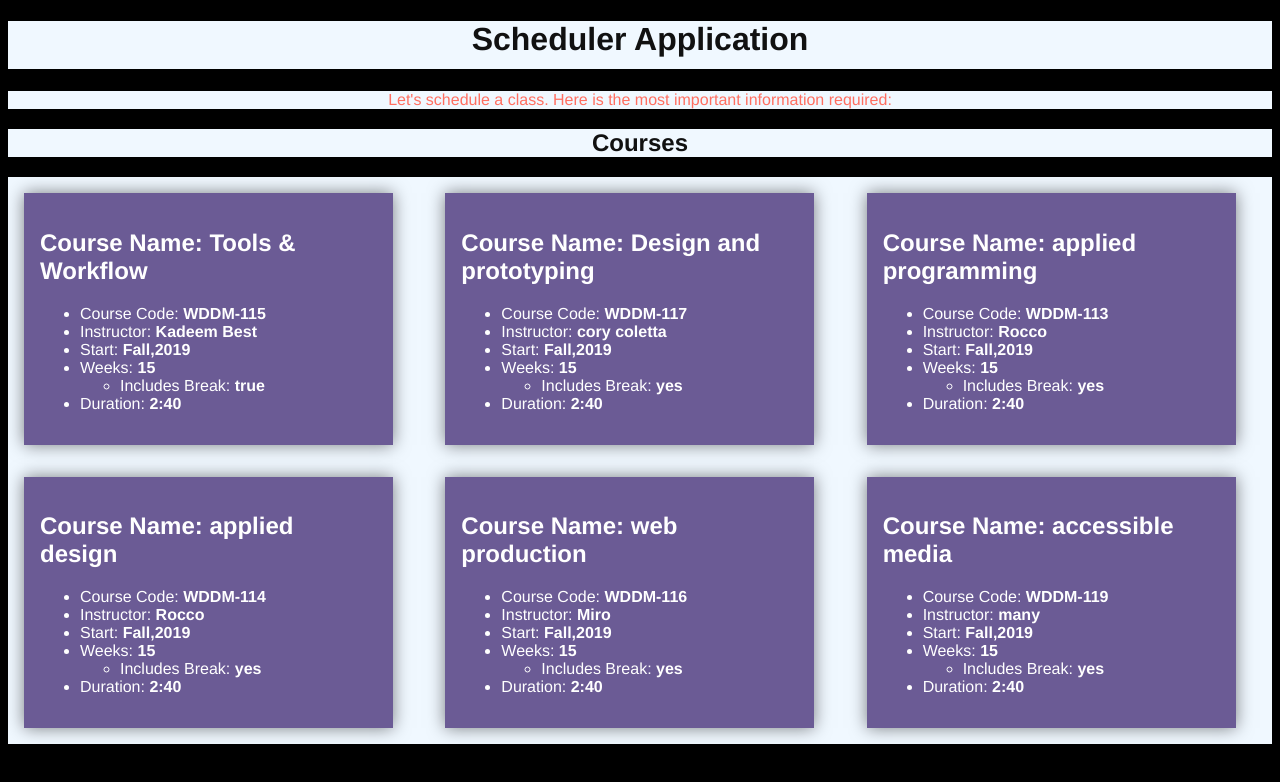
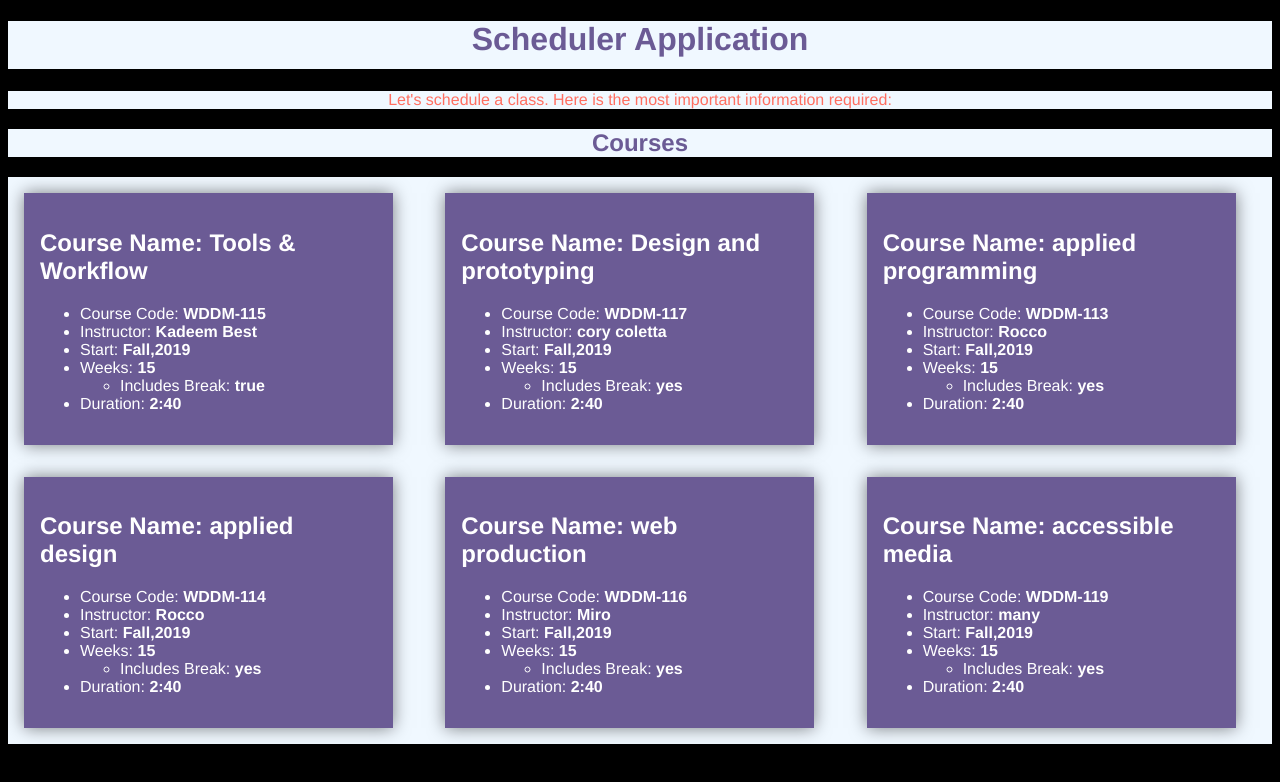
Before and after one commit to sashidhar-meesala/scheduler, a plain HTML site: page index.html in a window 1280 px wide. Drawn offline with Linux system fonts and the light colour scheme.

Commit message:
Update index.html

```diff
--- a/index.html
+++ b/index.html
@@ -10,18 +10,18 @@
   <body>
 
     <header>
-      <h1 style="text-align: center; width:100%; height:3rem;background-color:aliceblue;">Scheduler Application</h1>
+      <h1 style="text-align: center; width:100%; height:3rem;background-color:aliceblue; color:#6B5B95">Scheduler Application</h1>
       <p style="text-align: center; width:100%; background-color: aliceblue; color: #FF6F61">Let's schedule a class. Here is the most important information required:</p>
     </header>
 
     <main>
-      <h2 style="text-align: center; width:100%; background-color:aliceblue">Courses</h2>
+      <h2 style="text-align: center; width:100%; background-color:aliceblue; color:#6B5B95">Courses</h2>
       <div class="app-content">
           <div id="app"></div>
       </div>
     </main>
     <script src="map.js"></script>
-    <!--<script src="js/index.js"></script>-->
+    <!--<script src="index.js"></script>-->
 
   </body>
 </html>
```
